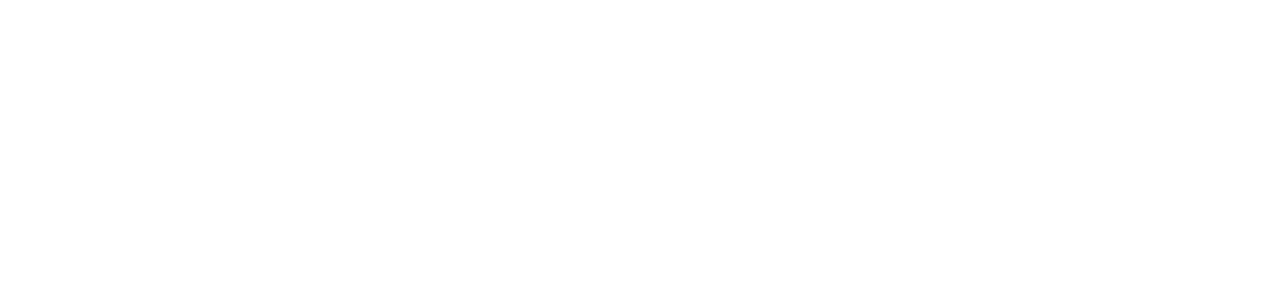
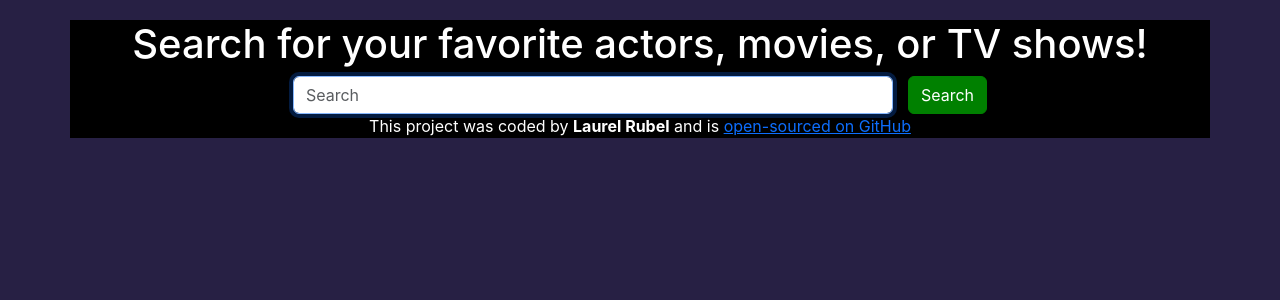
Before and after one commit to LaurelFR/movies-shows-search, a React (Create React App) app: page / in a window 1280 px wide. Shown: the top 300 px of the page. Built offline with nearby package versions, Linux system fonts and the light colour scheme.

Commit message:
Added initial styling

```diff
--- a/public/index.html
+++ b/public/index.html
@@ -1,20 +1,20 @@
 <!DOCTYPE html>
 <html lang="en">
+
 <head>
   <meta charset="utf-8" />
   <link rel="icon" href="%PUBLIC_URL%/favicon.ico" />
   <meta name="viewport" content="width=device-width, initial-scale=1" />
   <meta name="theme-color" content="#000000" />
-    <meta
-      name="description"
-      content="Web site created using create-react-app"
-    />
+  <meta name="description" content="Web site created using create-react-app" />
   <link rel="apple-touch-icon" href="%PUBLIC_URL%/logo192.png" />
   <!--
       manifest.json provides metadata used when your web app is installed on a
       user's mobile device or desktop. See https://developers.google.com/web/fundamentals/web-app-manifest/
     -->
   <link rel="manifest" href="%PUBLIC_URL%/manifest.json" />
+  <link href="https://cdn.jsdelivr.net/npm/bootstrap@5.3.1/dist/css/bootstrap.min.css" rel="stylesheet"
+    integrity="sha384-4bw+/aepP/YC94hEpVNVgiZdgIC5+VKNBQNGCHeKRQN+PtmoHDEXuppvnDJzQIu9" crossorigin="anonymous">
   <!--
       Notice the use of %PUBLIC_URL% in the tags above.
       It will be replaced with the URL of the `public` folder during the build.
@@ -24,8 +24,9 @@
       work correctly both with client-side routing and a non-root public URL.
       Learn how to configure a non-root public URL by running `npm run build`.
     -->
-    <title>React App</title>
+  <title>Search Movies and TV</title>
 </head>
+
 <body>
   <noscript>You need to enable JavaScript to run this app.</noscript>
   <div id="root"></div>
@@ -40,4 +41,5 @@
       To create a production bundle, use `npm run build` or `yarn build`.
     -->
 </body>
+
 </html>
--- a/src/App.css
+++ b/src/App.css
@@ -0,0 +1,18 @@
+body {
+  background: #272044;
+  color: white;
+}
+
+footer {
+  text-align: center;
+  color: white;
+}
+
+.App {
+  max-width: 1400px;
+  margin: 20px auto;
+}
+
+.container {
+  background: black;
+}
--- a/src/App.js
+++ b/src/App.js
@@ -1,7 +1,24 @@
+import Media from "./Media";
 import "./App.css";
 
 function App() {
-  return <div className="App"></div>;
+  return (
+    <div className="App">
+      <div className="container">
+        <Media />
+        <footer>
+          This project was coded by <strong>Laurel Rubel</strong> and is{" "}
+          <a
+            href="https://github.com/LaurelFR/movies-shows-search"
+            target="_blank"
+            rel="noreferrer"
+          >
+            open-sourced on GitHub
+          </a>
+        </footer>
+      </div>
+    </div>
+  );
 }
 
 export default App;
--- /dev/null
+++ b/src/Media.css
@@ -0,0 +1,9 @@
+form .search {
+  background: green;
+  border: 1px solid green;
+}
+
+form .search-box {
+  max-width: 600px;
+  margin-right: 15px;
+}
--- /dev/null
+++ b/src/Media.js
@@ -0,0 +1,28 @@
+import React from "react";
+
+import "./Media.css";
+
+export default function Media() {
+  return (
+    <div className="Media">
+      <h1 className="text-center">
+        Search for your favorite actors, movies, or TV shows!
+      </h1>
+      <form>
+        <div className="d-flex justify-content-center">
+          <input
+            type="search"
+            placeholder="Search"
+            className="form-control search-box"
+            autoFocus="on"
+          />
+          <input
+            type="submit"
+            value="Search"
+            className="btn btn-primary search"
+          />
+        </div>
+      </form>
+    </div>
+  );
+}
```
Lines whose indentation alone changed are shown as unchanged.
